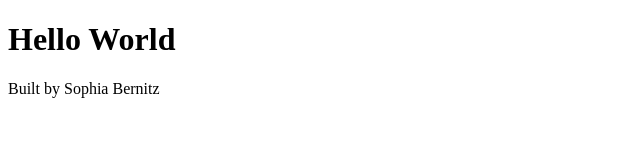
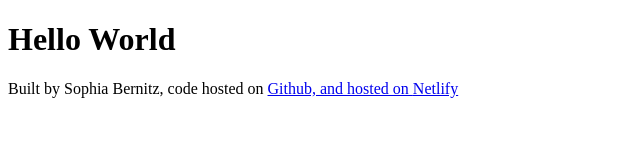
Before and after one commit to sbernitz/my-weather-app-project, a plain HTML site: page index.html in a window 1280 px wide. Shown: the whole page, without its empty margins (0-640 px from the left). Drawn offline with Linux system fonts and the light colour scheme.

Commit message:
update footer with links

```diff
--- a/index.html
+++ b/index.html
@@ -7,6 +7,21 @@
   </head>
   <body>
     <h1>Hello World</h1>
-    <footer>Built by Sophia Bernitz</footer>
+    <footer>
+      Built by <a href="https://github.com/sbernitz" target="_blank"></a>Sophia
+      Bernitz, code hosted on
+      <a
+        href="https://github.com/sbernitz/my-weather-app-project"
+        target="_blank"
+      >
+        Github, and hosted on
+        <a
+          href="https://weatherappshecodesbernitz.netlify.app/"
+          target="_blank"
+        >
+          Netlify
+        </a>
+      </a>
+    </footer>
   </body>
 </html>
```
